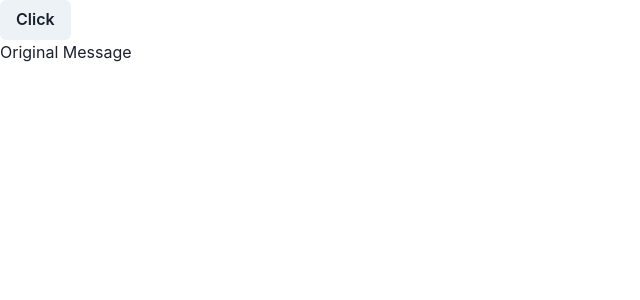
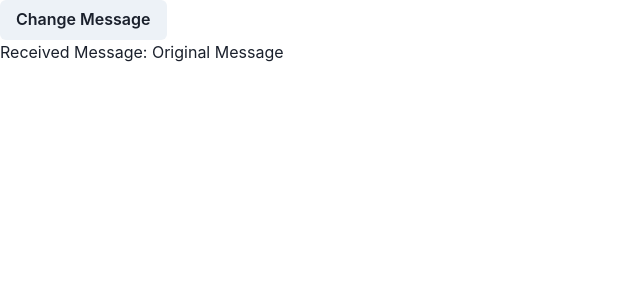
Before and after one commit to smil98/react20231031, a React (Create React App) app: page / in a window 1280 px wide. Shown: the top 300 px of the page, without its empty margins (0-640 px from the left). Built offline with nearby package versions, Linux system fonts and the light colour scheme.

Commit message:
Using Context to simplify prop drilling

```diff
--- a/src/App.js
+++ b/src/App.js
@@ -1,31 +1,41 @@
-import React, { useState } from "react";
+import React, { createContext, useContext, useState } from "react";
 import { Button, Text } from "@chakra-ui/react";
 
-function ChildComp({ onClick }) {
-  return <Button onClick={onClick}>Click</Button>;
+function CComp() {
+  const message = useContext(MessageContext);
+  return <Text>Received Message: {message}</Text>;
 }
 
-function SomeComp({ onClick }) {
-  return <ChildComp onClick={onClick} />;
+function BComp() {
+  return <CComp />;
 }
 
-function OtherChildComp({ message }) {
-  return <Text>{message}</Text>;
-}
-
-function OtherComp({ message }) {
-  return <OtherChildComp message={message} />;
+function AComp() {
+  return <BComp />;
 }
 
 function App(props) {
   const [message, setMessage] = useState("Original Message");
 
+  // to deliver message state to C comp
+  // create context outside the app (global)
+  // put state in context : <Context.Provider value={state}></Context.Provider>
+  // allows to share the context without drilling to every lower component
+  // use within tree
+  // useContext(Context)
   return (
     <div>
-      <SomeComp onClick={() => setMessage("other Message")} />
-      <OtherComp message={message} />
+      <Button onClick={() => setMessage("Changed Message")}>
+        Change Message
+      </Button>
+      <MessageContext.Provider value={message}>
+        <AComp />
+      </MessageContext.Provider>
     </div>
   );
 }
 
+// syntax: UpperCamel Case, ends with Context
+const MessageContext = createContext(null);
+
 export default App;
```
